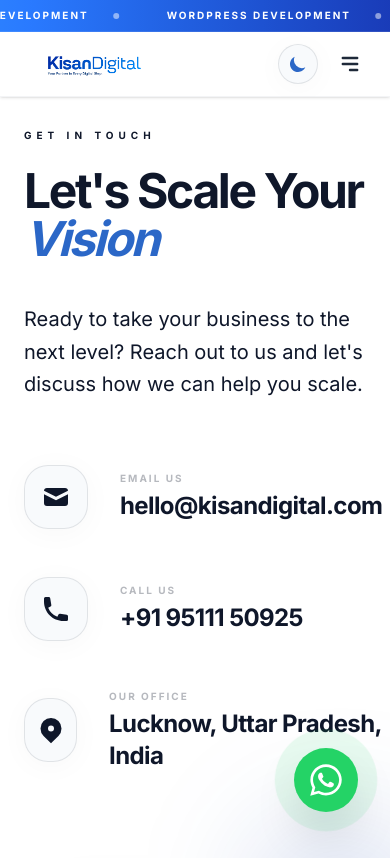
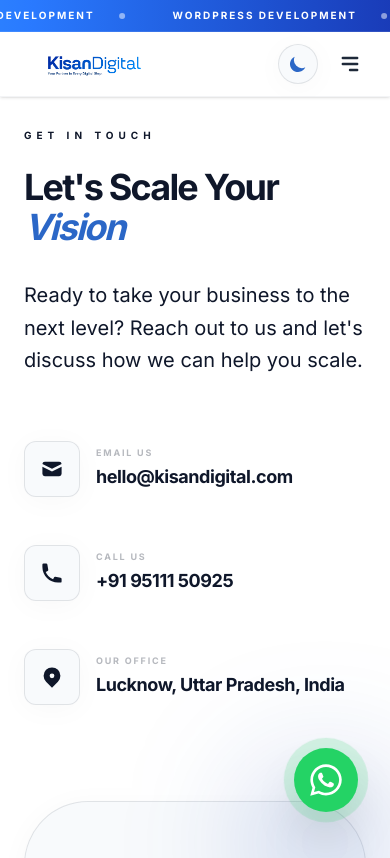
Before and after one commit to saifAnsari732/kisandigital, a React (Vite) app: page /contact in a window 390 px wide. Shown: the top 858 px of the page. Built offline with nearby package versions, Linux system fonts and the light colour scheme.

Commit message:
style: fix responsive layout issues on mobile screens

```diff
--- a/src/components/Contact.jsx
+++ b/src/components/Contact.jsx
@@ -43,7 +43,7 @@ const Contact = () => {
             <motion.h2
               initial={{ opacity: 0, y: 20 }}
               whileInView={{ opacity: 1, y: 0 }}
-              className="text-5xl lg:text-8xl font-black tracking-tighter mb-10"
+              className="text-4xl md:text-5xl lg:text-8xl font-black tracking-tighter mb-8 md:mb-10 break-words"
             >
               Let's Scale Your <br /> <span className="text-primary-light italic">Vision</span>
             </motion.h2>
@@ -61,13 +61,13 @@ const Contact = () => {
                 { icon: <HiPhone />, label: 'Call us', value: '+91 95111 50925' },
                 { icon: <HiLocationMarker />, label: 'Our Office', value: 'Lucknow, Uttar Pradesh, India' },
               ].map((item, index) => (
-                <div key={index} className="flex gap-8 items-center group">
-                  <div className="w-16 h-16 rounded-[1.5rem] glass border border-[var(--border-color)] flex items-center justify-center text-3xl text-primary-light group-hover:bg-primary group-hover:text-white transition-all duration-500 shadow-xl">
+                <div key={index} className="flex gap-4 sm:gap-8 items-center group">
+                  <div className="w-14 h-14 sm:w-16 sm:h-16 shrink-0 rounded-xl sm:rounded-[1.5rem] glass border border-[var(--border-color)] flex items-center justify-center text-2xl sm:text-3xl text-primary-light group-hover:bg-primary group-hover:text-white transition-all duration-500 shadow-xl">
                     {item.icon}
                   </div>
-                  <div>
-                    <p className="text-[10px] uppercase tracking-[0.2em] font-black opacity-30 mb-1">{item.label}</p>
-                    <p className="text-2xl font-bold group-hover:text-primary-light transition-colors tracking-tight">{item.value}</p>
+                  <div className="min-w-0">
+                    <p className="text-[9px] sm:text-[10px] uppercase tracking-[0.2em] font-black opacity-30 mb-1">{item.label}</p>
+                    <p className="text-lg sm:text-2xl font-bold group-hover:text-primary-light transition-colors tracking-tight break-all sm:break-words">{item.value}</p>
                   </div>
                 </div>
               ))}
--- a/src/components/Growth.jsx
+++ b/src/components/Growth.jsx
@@ -106,10 +106,10 @@ const Growth = () => {
 
         {/* Tab Switcher - Essential for Mobile Navigation & Interactive UX */}
         <div className="flex justify-center mb-16">
-          <div className="p-1.5 rounded-2xl glass border border-[var(--border-color)] flex gap-2 w-full max-w-md shadow-2xl relative z-10">
+          <div className="p-1.5 rounded-2xl glass border border-[var(--border-color)] flex flex-col sm:flex-row gap-2 w-full max-w-md shadow-2xl relative z-10">
             <button
               onClick={() => setActiveTab("business")}
-              className={`flex-1 py-3.5 rounded-xl text-xs font-black uppercase tracking-wider transition-all duration-300 relative flex items-center justify-center gap-2 cursor-pointer ${
+              className={`flex-1 py-3 sm:py-3.5 rounded-xl text-[10px] sm:text-xs font-black uppercase tracking-wider transition-all duration-300 relative flex items-center justify-center gap-2 cursor-pointer ${
                 activeTab === "business" ? "text-white" : "text-[var(--text-color)] opacity-70 hover:opacity-100"
               }`}
             >
@@ -120,11 +120,11 @@ const Growth = () => {
                   transition={{ type: "spring", stiffness: 380, damping: 30 }}
                 />
               )}
-              <HiChartBar className="text-base" /> Marketing Growth
+              <HiChartBar className="text-base shrink-0" /> <span className="break-words">Marketing Growth</span>
             </button>
             <button
               onClick={() => setActiveTab("tech")}
-              className={`flex-1 py-3.5 rounded-xl text-xs font-black uppercase tracking-wider transition-all duration-300 relative flex items-center justify-center gap-2 cursor-pointer ${
+              className={`flex-1 py-3 sm:py-3.5 rounded-xl text-[10px] sm:text-xs font-black uppercase tracking-wider transition-all duration-300 relative flex items-center justify-center gap-2 cursor-pointer ${
                 activeTab === "tech" ? "text-white" : "text-[var(--text-color)] opacity-70 hover:opacity-100"
               }`}
             >
@@ -135,7 +135,7 @@ const Growth = () => {
                   transition={{ type: "spring", stiffness: 380, damping: 30 }}
                 />
               )}
-              <HiSparkles className="text-base" /> Next-Gen Tech
+              <HiSparkles className="text-base shrink-0" /> <span className="break-words">Next-Gen Tech</span>
             </button>
           </div>
         </div>
--- a/src/components/Services.jsx
+++ b/src/components/Services.jsx
@@ -63,7 +63,7 @@ const Services = () => {
             <motion.h2
               initial={{ opacity: 0, y: 20 }}
               whileInView={{ opacity: 1, y: 0 }}
-              className="text-5xl lg:text-7xl font-black tracking-tighter"
+              className="text-4xl md:text-5xl lg:text-7xl font-black tracking-tighter break-words"
             >
               Comprehensive{" "}
               <span className="text-primary-light italic">Digital</span>{" "}
--- a/src/components/Stats.jsx
+++ b/src/components/Stats.jsx
@@ -74,7 +74,7 @@ const Stats = () => {
           </p>
         </div>
 
-        <div className="grid grid-cols-2 lg:grid-cols-4 gap-8 mb-20">
+        <div className="grid grid-cols-2 lg:grid-cols-4 gap-4 md:gap-8 mb-20">
           {stats.map((stat, index) => (
             <motion.div
               key={index}
@@ -82,19 +82,19 @@ const Stats = () => {
               whileInView={{ opacity: 1, y: 0 }}
               transition={{ delay: index * 0.1 }}
               viewport={{ once: true }}
-              className="glass p-10 rounded-[3rem] text-center border border-white/5 hover:border-white/10 transition-all group"
+              className="glass p-6 md:p-10 rounded-[2rem] md:rounded-[3rem] text-center border border-white/5 hover:border-white/10 transition-all group"
             >
               <div
-                className={`w-16 h-16 mx-auto mb-6 rounded-2xl bg-white/5 flex items-center justify-center text-2xl ${stat.color} group-hover:scale-110 transition-transform`}
+                className={`w-12 h-12 md:w-16 md:h-16 mx-auto mb-4 md:mb-6 rounded-xl md:rounded-2xl bg-white/5 flex items-center justify-center text-xl md:text-2xl ${stat.color} group-hover:scale-110 transition-transform`}
               >
                 {stat.icon}
               </div>
               <h3
-                className={`text-4xl lg:text-5xl font-black mb-3 ${stat.color}`}
+                className={`text-3xl md:text-4xl lg:text-5xl font-black mb-2 md:mb-3 ${stat.color}`}
               >
                 <Counter value={stat.value} suffix={stat.suffix} />
               </h3>
-              <p className="text-[10px] uppercase tracking-[0.3em] font-black opacity-40">
+              <p className="text-[9px] md:text-[10px] uppercase tracking-[0.2em] md:tracking-[0.3em] font-black opacity-40">
                 {stat.label}
               </p>
             </motion.div>
```
